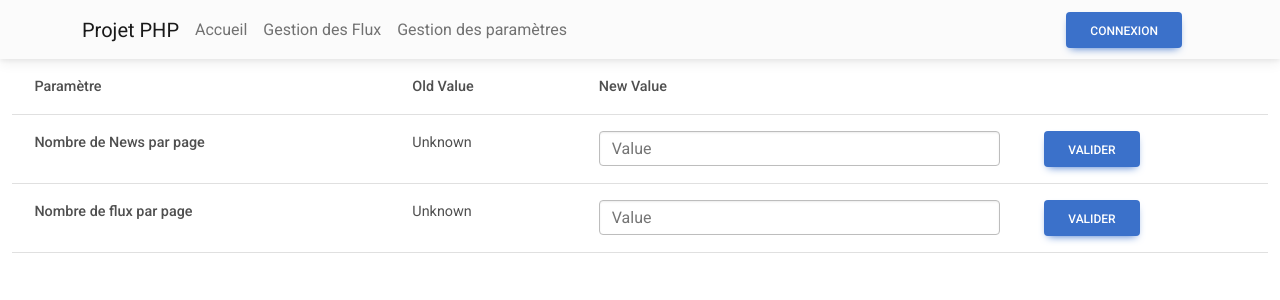
After one commit to LouisDuf/PHP-Flux-RSS, a PHP site: page /Vue/gestionParametres.php in a window 1280 px wide. The commit adds this page. Shown: the top 300 px of the page. Run offline with PHP 8.4, Linux system fonts and the light colour scheme.

Commit message:
page des parametres

```diff
--- /dev/null
+++ b/Vue/gestionParametres.php
@@ -0,0 +1,69 @@
+<!DOCTYPE html>
+<html lang="fr">
+    <head>
+        <title>Paramètres</title>
+        <meta charset="utf-8" />
+    </head>
+    <body>
+        <?php
+            require("navbar.php")
+        ?>
+
+        <div class="container-xxl">
+            <table class="table">
+                <thead>
+                    <tr>
+                        <th scope="col">Paramètre</th>
+                        <th scope="col">Old Value</th>
+                        <th scope="col">New Value</th>
+                        <th scope="col"></th>
+                    </tr>
+                </thead>
+                <tbody>
+                    <tr>
+                        <form action="" method="post">
+                            <th scope="row">Nombre de News par page</th>
+                            <td>
+                                <?php
+                                if (isset($nbFluxParPage)) {
+                                    echo $nbFluxParPage;
+                                }
+                                else {
+                                    echo 'Unknown';
+                                }
+                                ?>
+                            </td>
+                            <td>
+                                <input type="text" class="form-control" placeholder="Value" name="nbNewsParPage" required="required"/>
+                            </td>
+                            <td>
+                                <button class="btn btn-primary" type="submit">Valider</button>
+                            </td>
+                        </form>
+                    </tr>
+                    <tr>
+                        <form>
+                            <th scope="row">Nombre de flux par page</th>
+                            <td>
+                                <?php
+                                if (isset($nbFluxParPage)) {
+                                    echo $nbFluxParPage;
+                                }
+                                else {
+                                    echo 'Unknown';
+                                }
+                                ?>
+                            </td>
+                            <td>
+                                <input type="text" class="form-control" placeholder="Value" name="nbFluxParPage" required="required"/>
+                            </td>
+                            <td>
+                                <button class="btn btn-primary" type="submit">Valider</button>
+                            </td>
+                        </form>
+                    </tr>
+                </tbody>
+            </table>
+        </div>
+    </body>
+</html>
--- a/Vue/navbar.php
+++ b/Vue/navbar.php
@@ -37,6 +37,9 @@
                     <li class="nav-item">
                         <a class="nav-link" href="index.php?action=afficherFlux">Gestion des Flux</a>
                     </li>
+                    <li class="nav-item">
+                        <a class="nav-link" href="index.php?action=pageParams">Gestion des paramètres</a>
+                    </li>
                 </ul>
                 <!-- Left links -->
 
--- a/config/config.php
+++ b/config/config.php
@@ -28,6 +28,7 @@ $vues['accueil']='Vue/listeNews.php';
 $vues['login']='Vue/connection.php';
 $vues['flux']='Vue/listeFlux.php';
 $vues['formulaireFlux']='Vue/formulaireFlux.php';
+$vues['params']='Vue/gestionParametres.php';
 
 
 ?>
--- a/controleur/FrontControler.php
+++ b/controleur/FrontControler.php
@@ -12,7 +12,7 @@ class FrontControler
 
     public function __construct()
     {
-        $TabAdmin = array('afficherFlux', 'ajouterFlux', 'supprimerFlux', 'deconnexion', 'pageAjoutFlux');
+        $TabAdmin = array('afficherFlux', 'ajouterFlux', 'supprimerFlux', 'deconnexion', 'pageAjoutFlux', 'pageParams');
         session_start();
         try {
             if (isset($_REQUEST['action'])) {
```
Also changed, not shown: controleur/AdminControler.php (+28 -20 lines).
